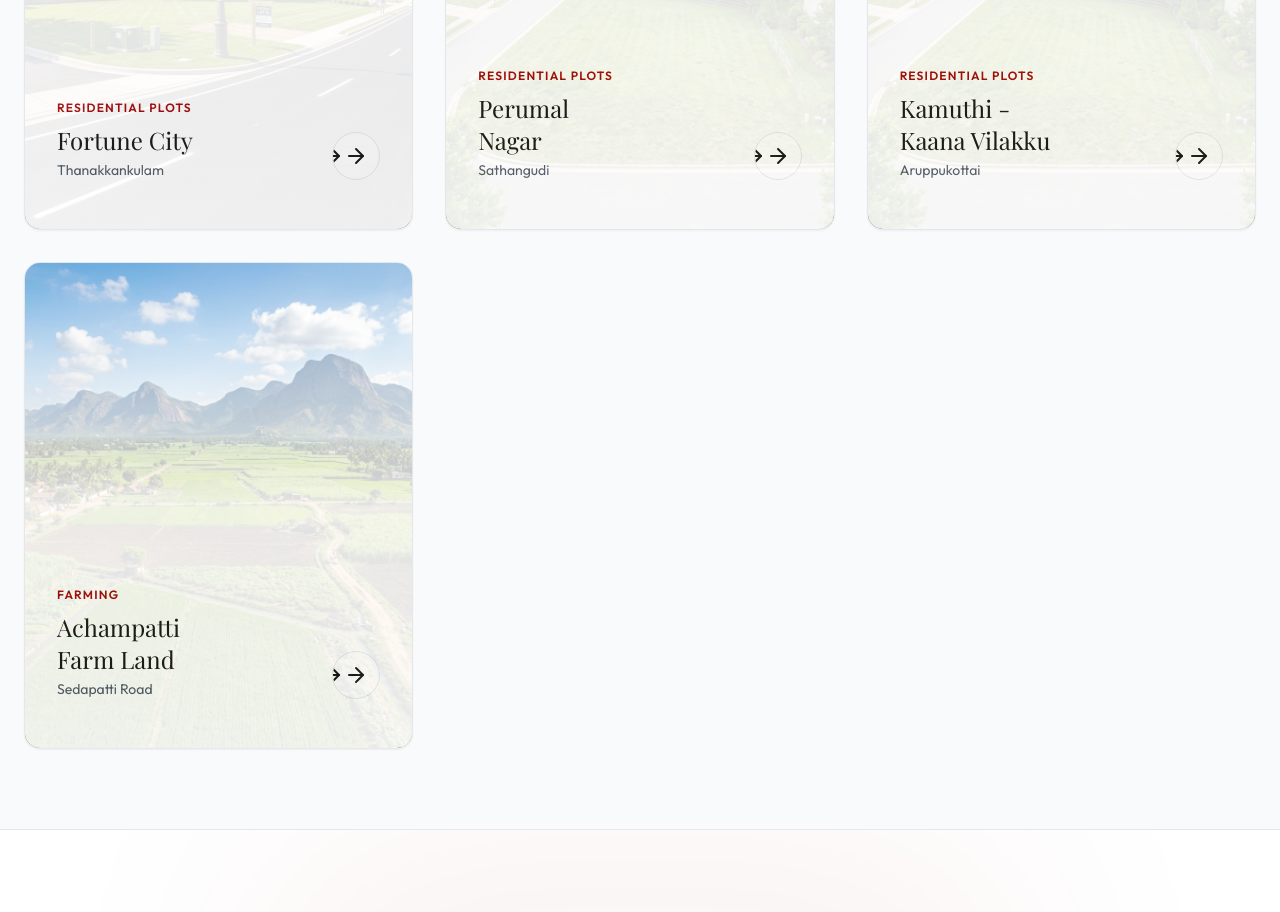
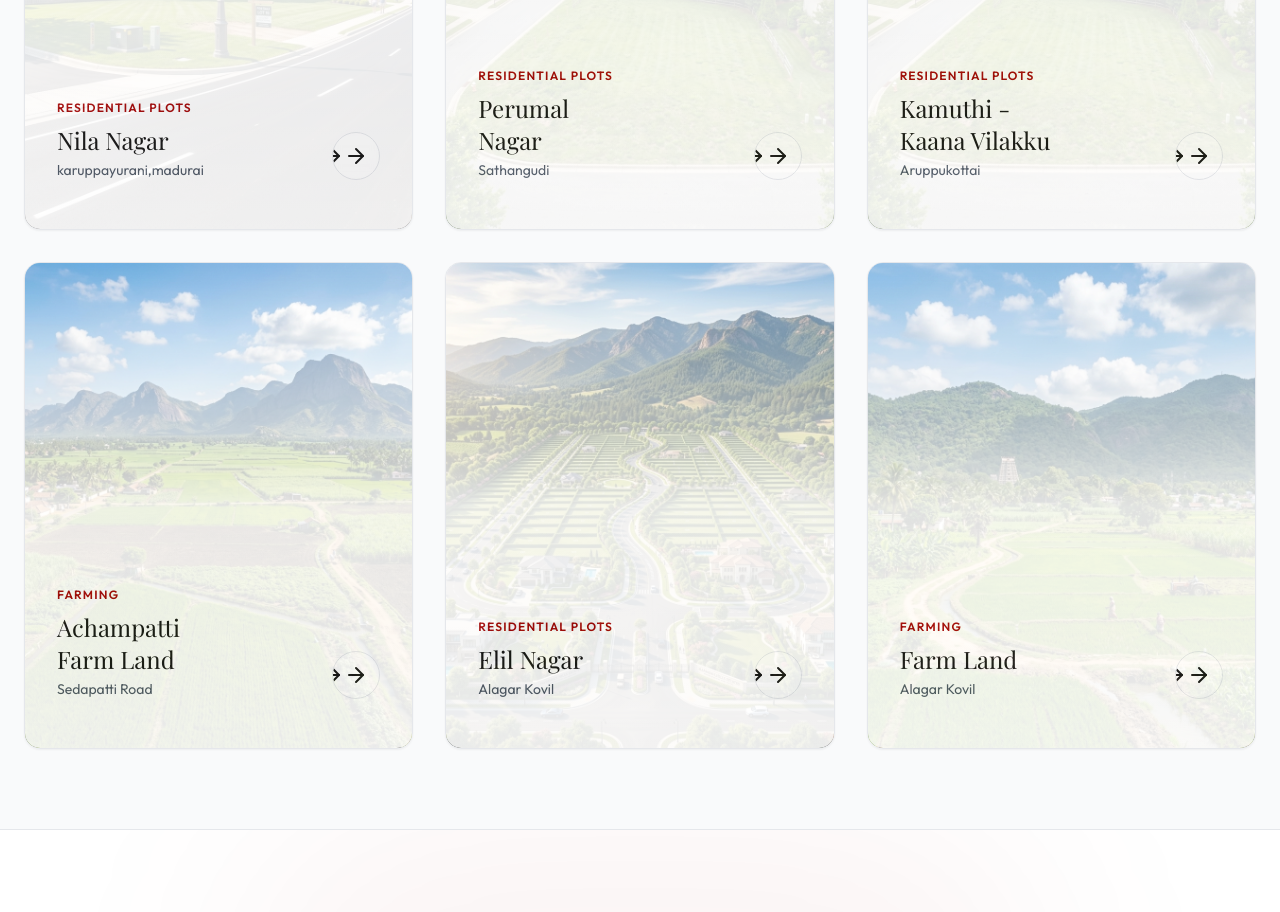
Before and after one commit to gurujiigroupofrealestate-sudo/website-, a React (Vite) app: page /projects in a window 1280 px wide. Shown: the part 1220-2132 px from the top of the page. Built offline with nearby package versions, Linux system fonts and the light colour scheme; a web font is replaced by a local one.

Commit message:
new Land added

```diff
--- a/src/pages/Projects.jsx
+++ b/src/pages/Projects.jsx
@@ -37,9 +37,9 @@ const Projects = () => {
     },
     {
       id: 4,
-      title: 'Fortune City',
-      location: 'Thanakkankulam',
-      price: '₹6.5 Lakhs / Cent',
+      title: 'Nila Nagar',
+      location: 'karuppayurani,madurai',
+      price: '₹5.80 Lakhs / Cent',
       status: 'Road Cost Free (DTCP)',
       category: 'Residential Plots',
       image: '/fortune.png',
@@ -70,6 +70,24 @@ const Projects = () => {
       status: 'Highly Fertile',
       category: 'Farming',
       image: '/farmland.png',
+    },
+    {
+      id: 8,
+      title: 'Elil Nagar',
+      location: 'Alagar Kovil',
+      price: '₹5.9 Lakhs / Cent',
+      status: 'Available',
+      category: 'Residential Plots',
+      image: '/elil_nagar.png',
+    },
+    {
+      id: 9,
+      title: 'Farm Land',
+      location: 'Alagar Kovil',
+      price: '₹25 Lakhs / Acre',
+      status: 'Available',
+      category: 'Farming',
+      image: '/alagar_farmland.png',
     }
   ];
 
@@ -112,11 +130,10 @@ const Projects = () => {
             <button
               key={cat}
               onClick={() => setFilter(cat)}
-              className={`px-6 py-2 rounded-full text-sm font-medium tracking-wide transition-all duration-300 ${
-                filter === cat
+              className={`px-6 py-2 rounded-full text-sm font-medium tracking-wide transition-all duration-300 ${filter === cat
                   ? 'bg-primary text-white'
                   : 'glass-panel text-black-matte hover:bg-gray-200'
-              }`}
+                }`}
             >
               {cat}
             </button>
```
Also changed, not shown: public/alagar_farmland.png (added), public/elil_nagar.png (added).
